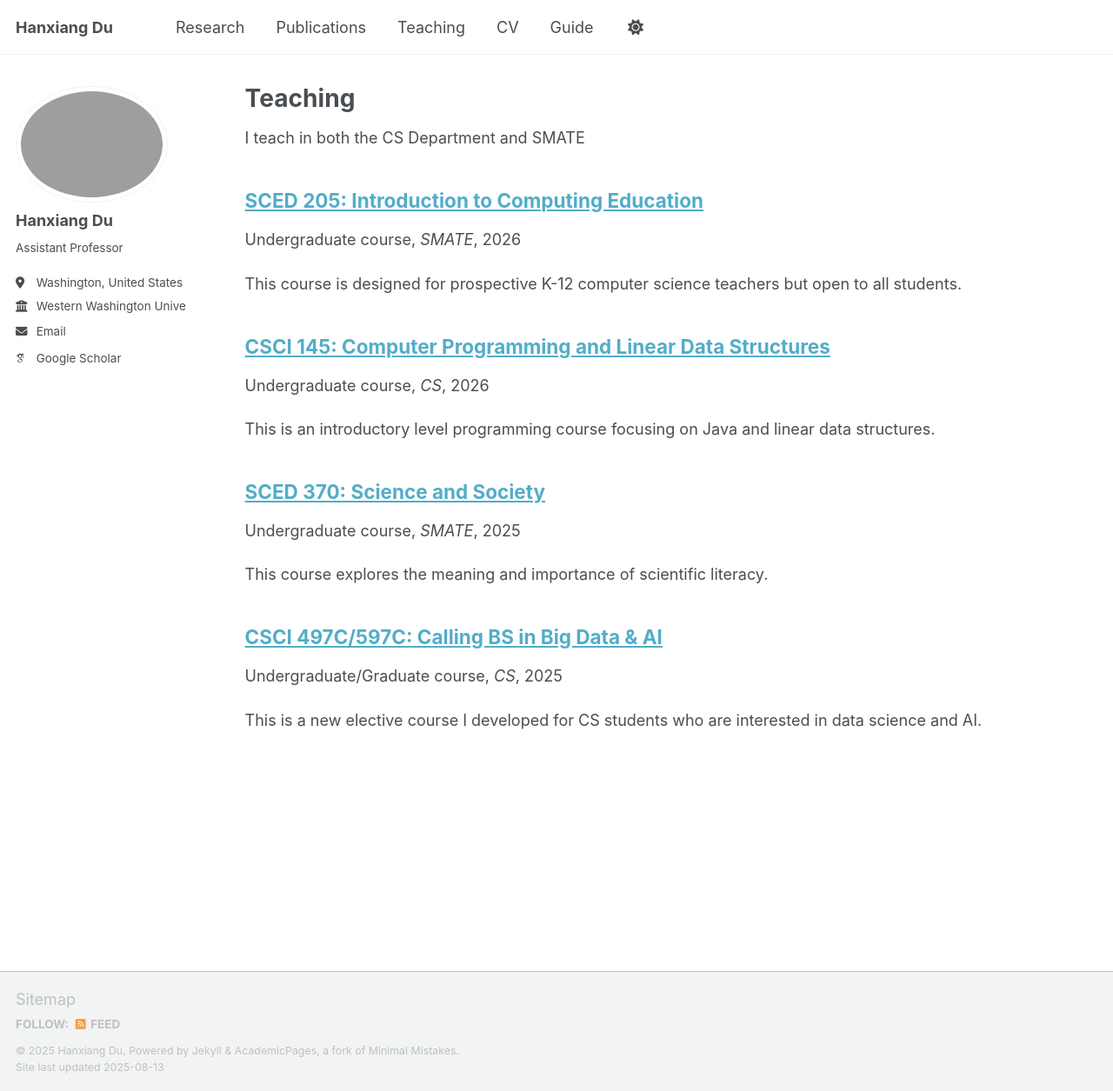
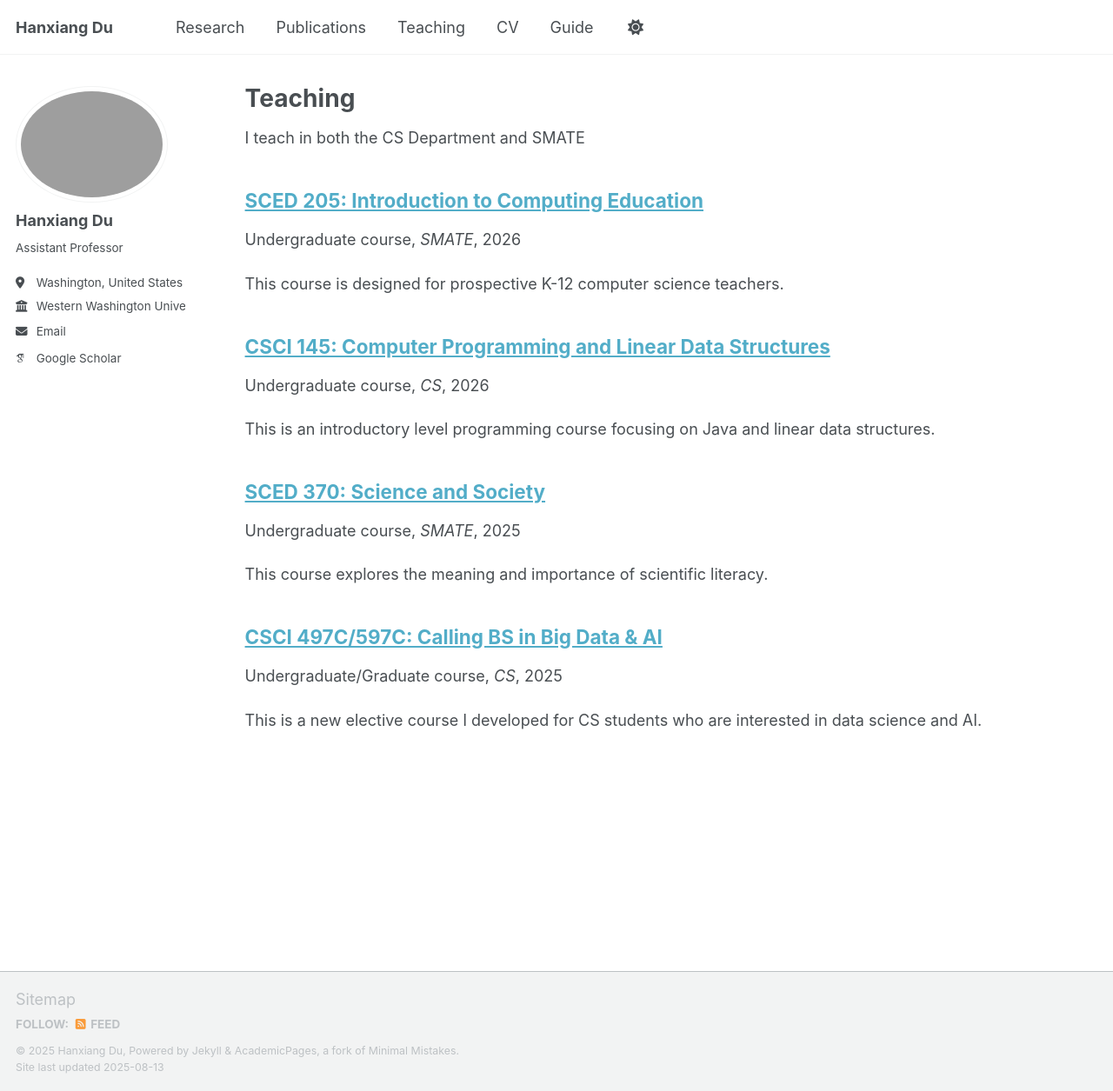
Before and after one commit to HXDU/HD.github.io, a Jekyll site: the page built from _pages/teaching.html, in a window 1280 px wide and 1255 px high. Shown: the whole window at 87% size. Built offline with Jekyll 4.4.1, drawn with Linux system fonts in a browser that asks for light colours; some web fonts are replaced; a script that is not in the unit is left out.

Commit message:
Update SCED205.md

```diff
--- a/_teaching/SCED205.md
+++ b/_teaching/SCED205.md
@@ -1,7 +1,7 @@
 ---
 title: "SCED 205: Introduction to Computing Education"
 collection: teaching
-excerpt: "This course is designed for prospective K-12 computer science teachers but open to all students."
+excerpt: "This course is designed for prospective K-12 computer science teachers."
 type: "Undergraduate course"
 venue: SMATE
 date: 2026-01-06
```
